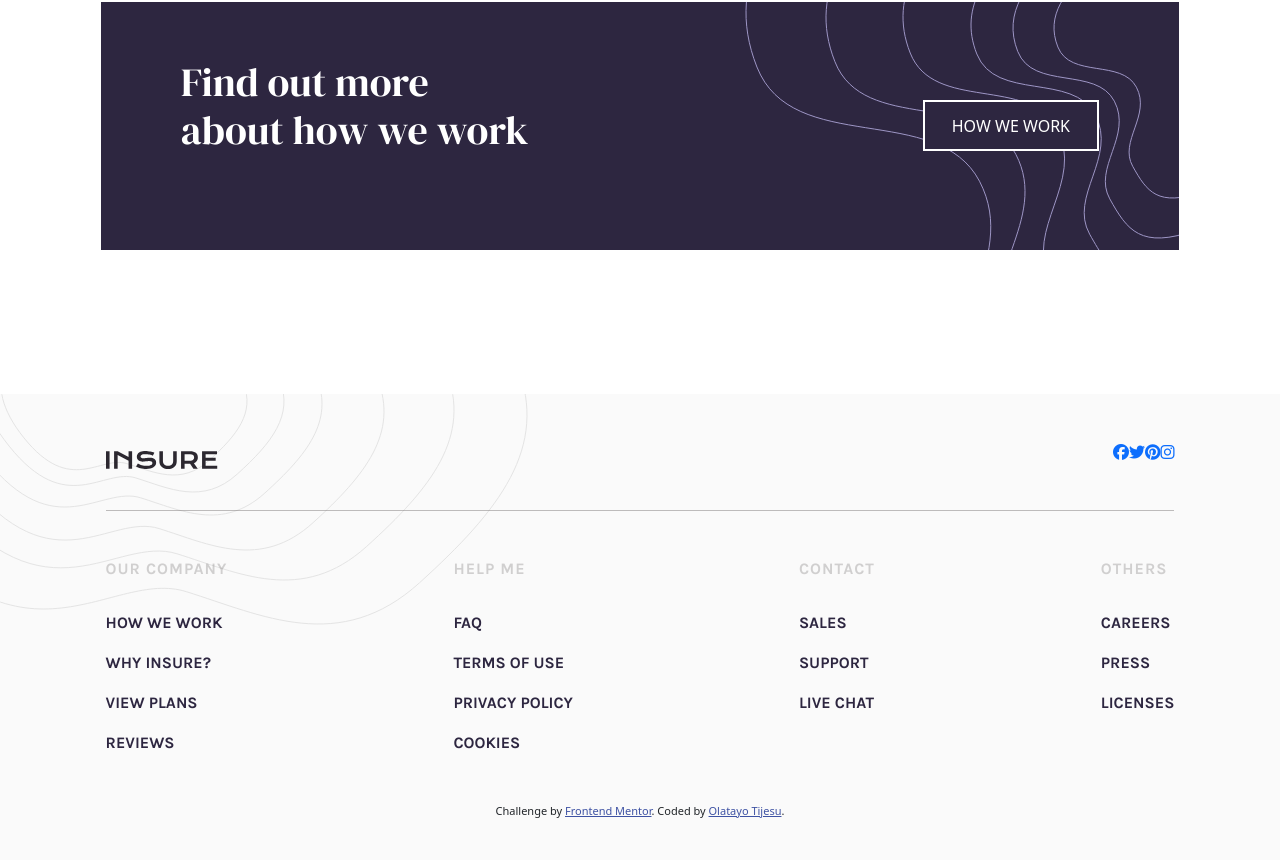
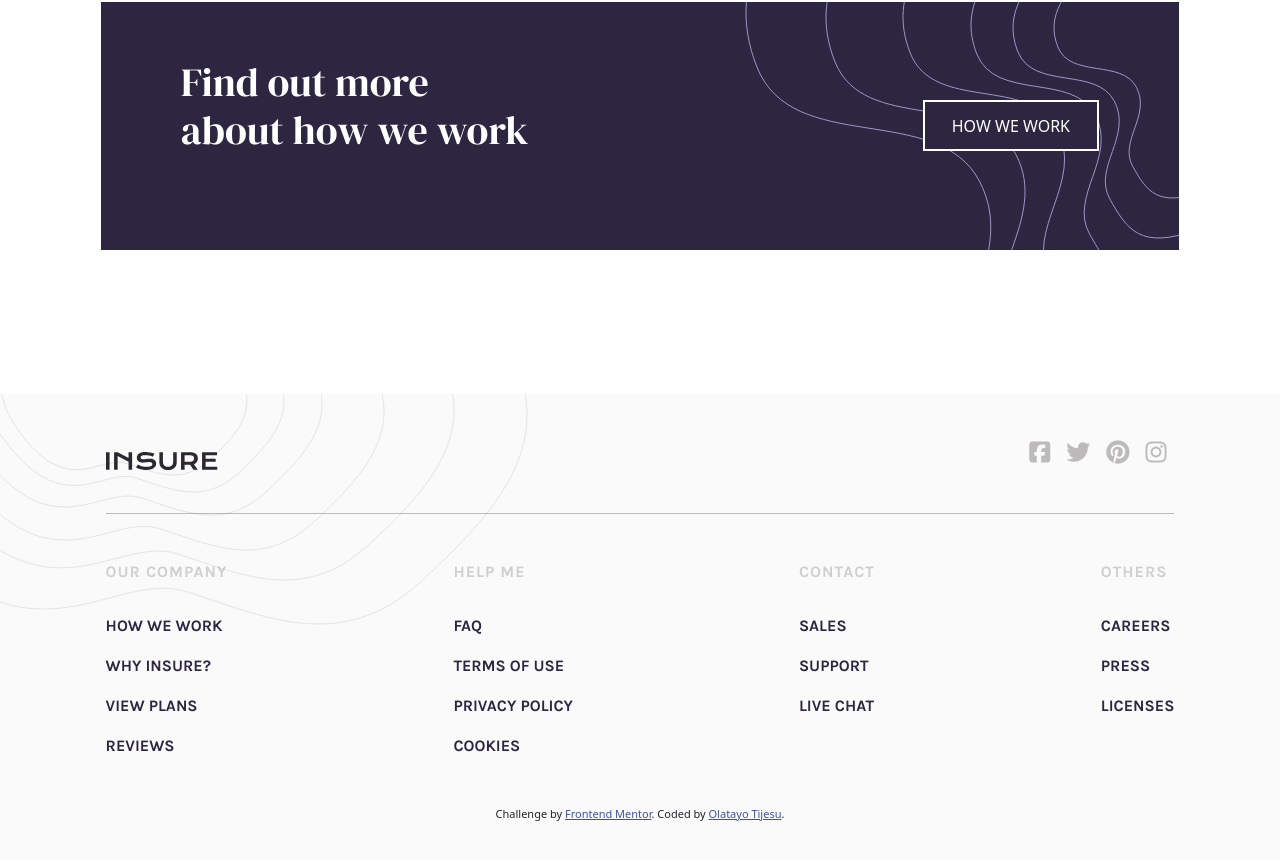
Before and after one commit to Tjay05/InsureLandingPage, a plain HTML site: page index.html in a window 1280 px wide. Shown: the part 1700-2560 px from the top of the page. Drawn offline with nearby package versions, Linux system fonts and the light colour scheme.

Commit message:
Effect styles on Social Icons

```diff
--- a/index.html
+++ b/index.html
@@ -115,7 +115,7 @@
     <div class="clogo">
       <img src="images/logo.svg" alt="">
       <ul class="socials">
-        <li><a href="#"><i class="fa-brands fa-facebook"></i></a></li>
+        <li><a href="#"><i class="fa-brands fa-square-facebook"></i></a></li>
         <li><a href="#"><i class="fa-brands fa-twitter"></i></a></li>
         <li><a href="#"><i class="fa-brands fa-pinterest"></i></a></li>
         <li><a href="#"><i class="fa-brands fa-instagram"></i></a></li>
--- a/style.css
+++ b/style.css
@@ -173,8 +173,14 @@ footer{
     justify-content: space-between;
 }
 
-.clogo ul.socials li a img{
+.clogo ul.socials li a i{
     padding-inline: 0.5rem;
+    font-size: x-large;
+    color: hsla(0, 2%, 47%, 0.479);
+}
+
+.clogo ul.socials li a i:hover{
+    color: #000000;
 }
 
 .faq{
```
